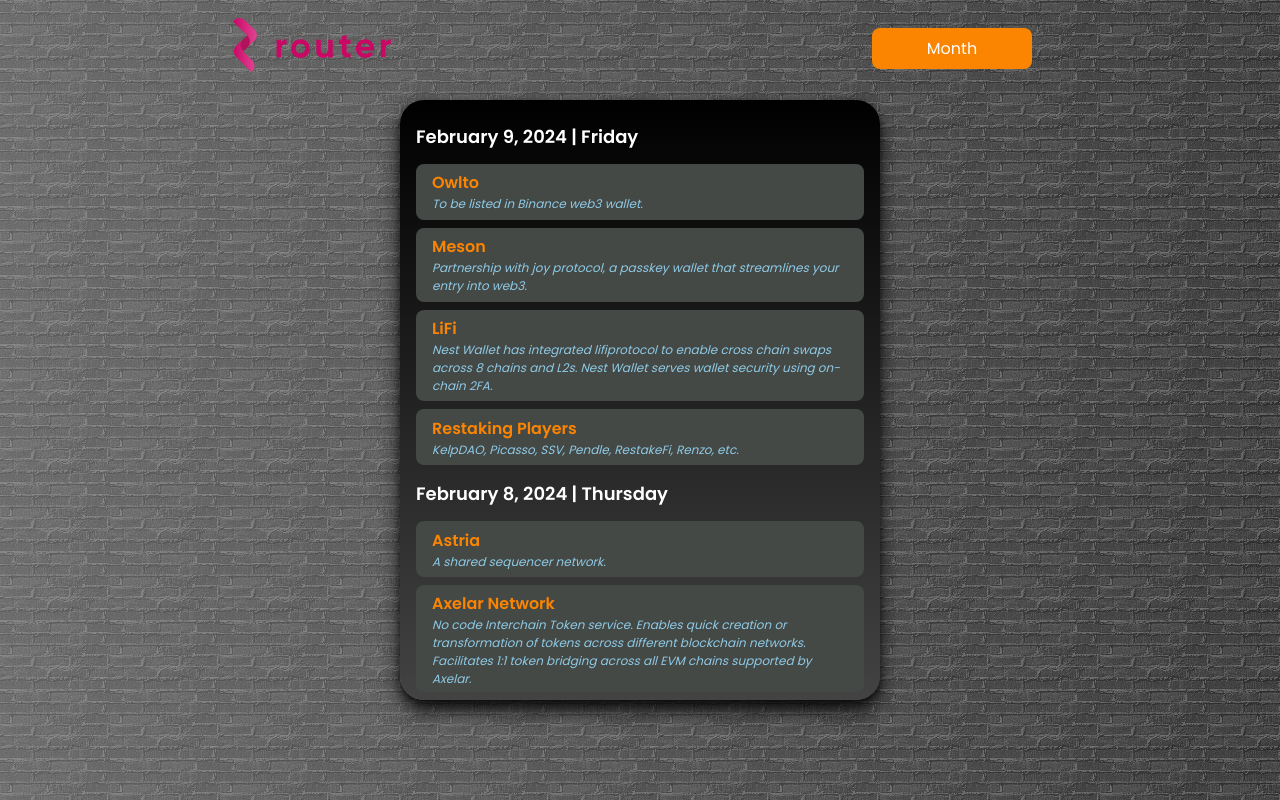
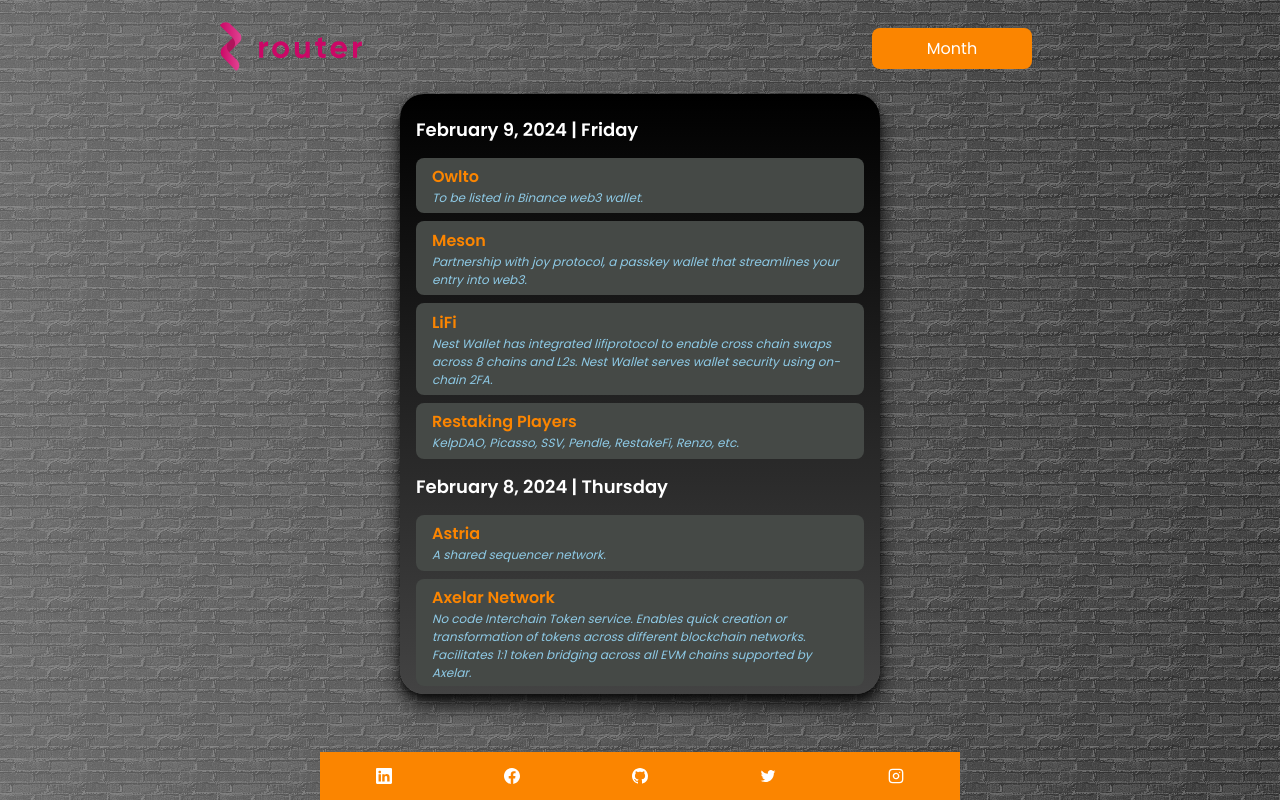
Before and after one commit to bharatbhusal/router-newsletter, a React (Create React App) app: page / in a window 1280 px wide. Built offline with nearby package versions, Linux system fonts and the light colour scheme; some icons are missing.

Commit message:
adding footer

```diff
--- a/src/App.css
+++ b/src/App.css
@@ -23,12 +23,21 @@
 	justify-content: space-around;
 	align-items: center;
 	padding: 0 3rem;
-	z-index: 0;
+	gap: 4rem;
+}
+
+nav a {
+	overflow: hidden;
+	width: 12rem;
+	height: 5rem;
+	margin-left: -2rem;
 }
 
 nav img {
-	width: 20rem;
-	margin-left: -6rem;
+	width: 18rem;
+	margin-left: -4.3rem;
+	margin-top: -3rem;
+	overflow: hidden;
 }
 
 nav > div {
@@ -53,6 +62,7 @@
 	transform: translate(0rem, 18rem);
 	height: 500px;
 	border-radius: 0.5rem;
+	z-index: 1;
 }
 
 nav .months a {
@@ -63,6 +73,7 @@
 	text-decoration: none;
 	display: block;
 	border-radius: 0.5rem;
+	height: min-content;
 }
 
 nav .months a:hover {
@@ -70,6 +81,7 @@
 }
 
 .table-mini {
+	z-index: 0;
 	padding: 1rem;
 	margin: auto 0;
 	border: 1px solid var(--color-accent);
@@ -82,6 +94,7 @@
 	background-image: linear-gradient(to top, var(--color-bg) 0%, black 100%);
 	max-width: 90%;
 	overflow: hidden;
+	transform: translate(0, 1.5rem);
 }
 .table-mini .table-mini-inner {
 	border-radius: 0.5rem;
@@ -166,3 +179,19 @@
 	text-decoration: none;
 	font-weight: bold;
 }
+
+.footer-socials {
+	width: 100%;
+	max-width: 40rem;
+	color: var(--color-white);
+	background-color: var(--color-primary);
+	height: 3rem;
+}
+
+.footer-socials a {
+	display: flex;
+	align-items: center;
+	justify-content: space-around;
+	width: 2rem;
+	height: 2rem;
+}
--- a/src/App.jsx
+++ b/src/App.jsx
@@ -2,13 +2,15 @@
 import "./App.css";
 import NavBar from './components/NavBar';
 import { Outlet } from 'react-router-dom';
+import Footer from './components/Footer';
 
 const App = () => {
 
     return (
-        <div className='container flex space-around'>
+        <div className='container flex flex-column space-between'>
             <Outlet />
             <NavBar />
+            <Footer />
         </div>
     );
 };
--- /dev/null
+++ b/src/components/Footer.jsx
@@ -0,0 +1,32 @@
+import React from "react";
+
+import { BsLinkedin } from "react-icons/bs";
+import { BsFacebook } from "react-icons/bs";
+import { BsGithub } from "react-icons/bs";
+import { IoLogoTwitter } from "react-icons/io";
+import { FiInstagram } from "react-icons/fi";
+
+const Footer = () => {
+    return (
+        <div className="footer-socials flex space-around">
+            <a href="https://www.linkedin.com/in/bharatbhusal" target="_blank" rel="noreferrer">
+                <BsLinkedin />
+            </a>
+            <a href="https://www.facebook.com/bharatbhusal78" target="_blank" rel="noreferrer">
+                <BsFacebook />
+            </a>
+            <a href="https://github.com/bharatbhusal" target="_blank" rel="noreferrer">
+                <BsGithub />
+            </a>
+            <a href="https://twitter.com/bharatbhusal02" target="_blank" rel="noreferrer">
+                <IoLogoTwitter />
+            </a>
+            <a href="https://www.instagram.com/bharatbhusal/" target="_blank" rel="noreferrer">
+                <FiInstagram />
+            </a>
+        </div>
+
+    );
+};
+
+export default Footer;
```
